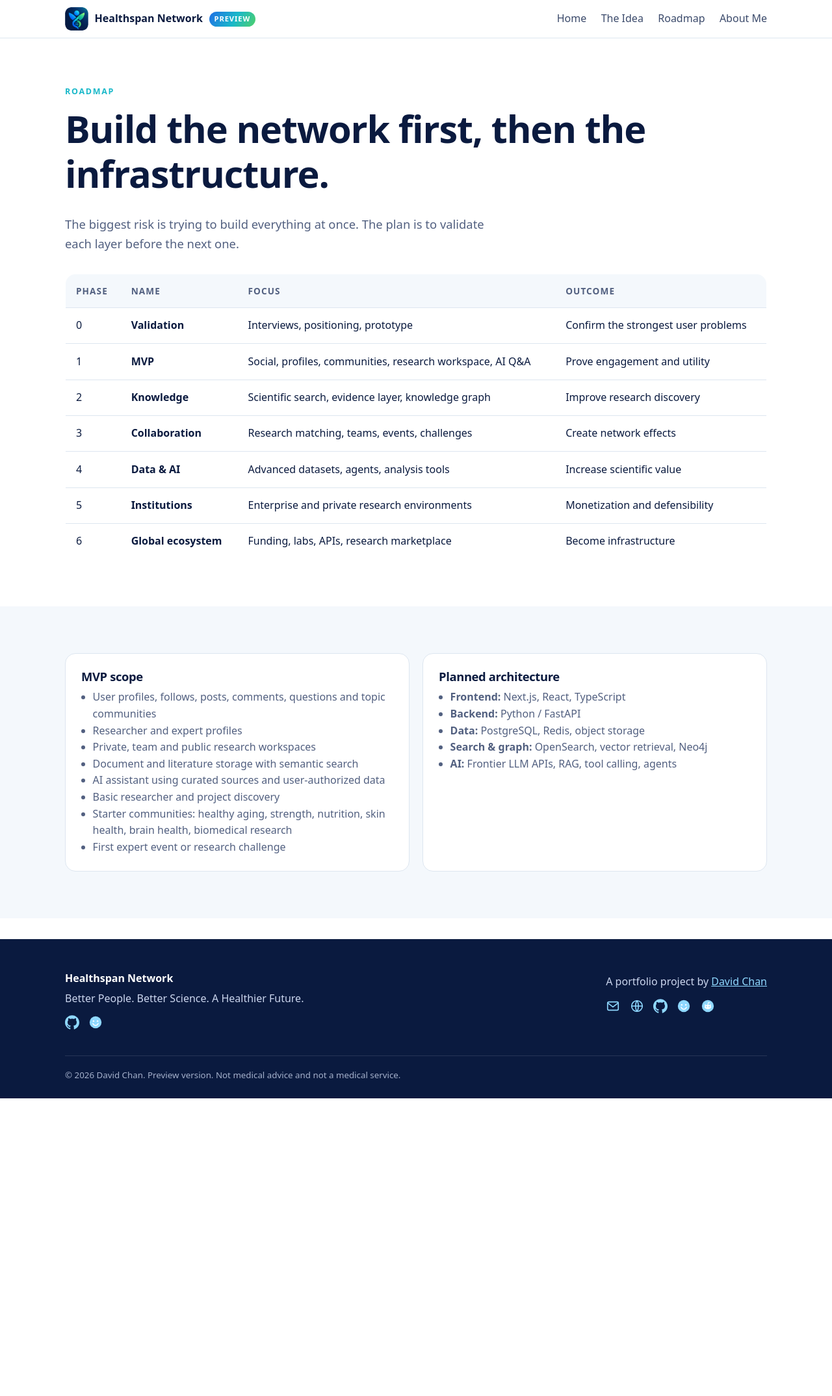
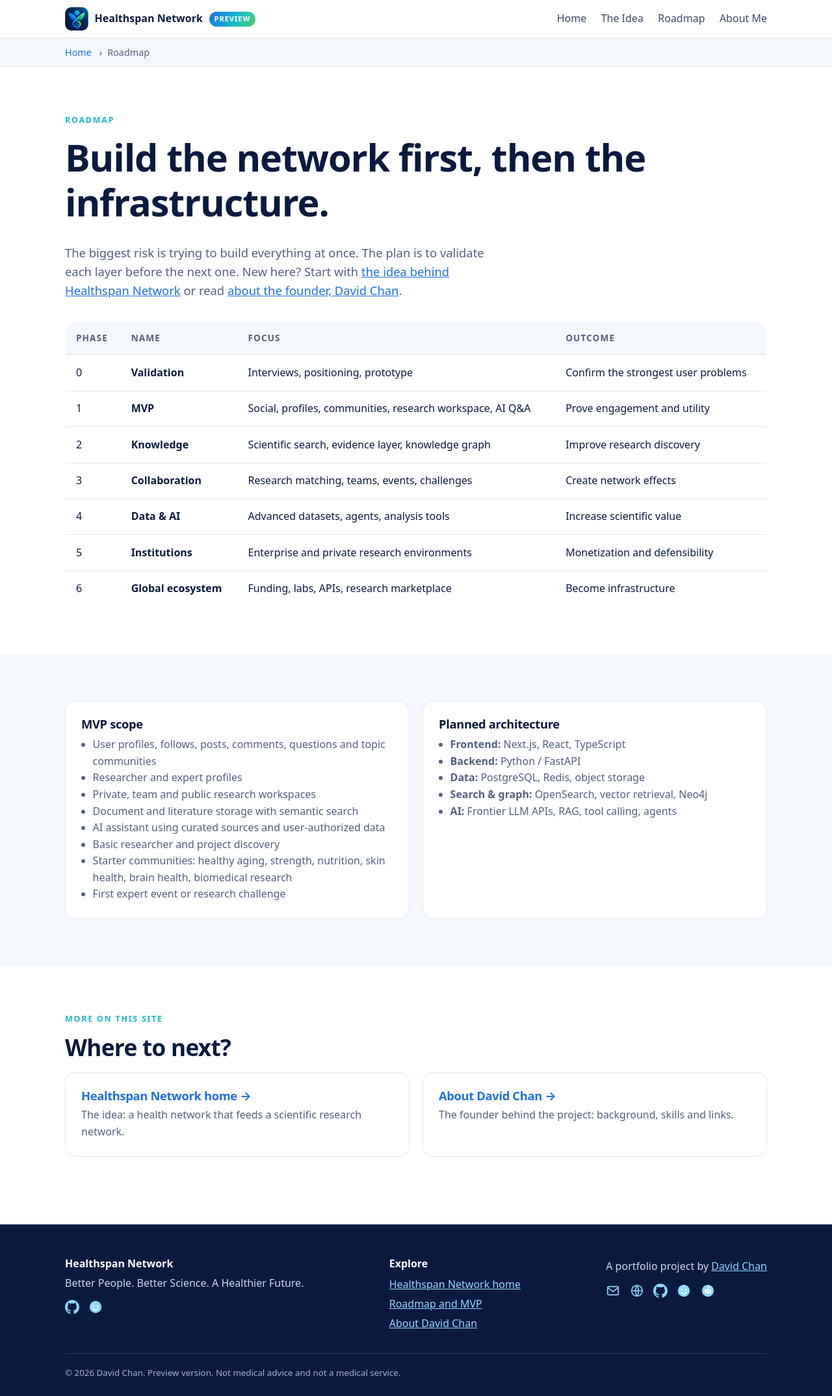
Before and after one commit to YSHgroup/intro, an Astro site: page /roadmap in a window 1280 px wide. Shown: the whole page at 65% size. Before the commit the page ends 1690 px from the top, so only its background shows below. Built offline with nearby package versions, Linux system fonts and the light colour scheme; Astro itself is replaced by a stand-in of ours.

Commit message:
seo: add contextual internal links, breadcrumbs and footer navigation
Previously the only internal links were in the header nav. Now:
- Descriptive in-content links between Home, Roadmap and About
  (hero CTA, idea section, pillars section, intro paragraphs).
- <Breadcrumbs> on About and Roadmap with BreadcrumbList JSON-LD.
- <RelatedLinks> 'keep exploring' cards at the bottom of every page.
- Footer 'Explore' nav listing all pages.
- Normalise internal URLs to trailing-slash form (/about/, /roadmap/)
  to match the canonical URLs and avoid redirect hops.

```diff
--- /dev/null
+++ b/src/components/Breadcrumbs.astro
@@ -0,0 +1,30 @@
+---
+import type { Crumb } from '../data/seo';
+
+interface Props {
+  /** Trail ending with the current page, e.g. [{ name: 'Home', href: '/' }, { name: 'Roadmap', href: '/roadmap/' }] */
+  items: Crumb[];
+}
+const { items } = Astro.props;
+---
+
+<nav class="crumbs" aria-label="Breadcrumb">
+  <div class="container">
+    <ol>
+      {items.map((c, i) => (
+        <li>
+          {i < items.length - 1 ? <a href={c.href}>{c.name}</a> : <span aria-current="page">{c.name}</span>}
+        </li>
+      ))}
+    </ol>
+  </div>
+</nav>
+
+<style>
+  .crumbs { background: var(--bg-soft); border-bottom: 1px solid var(--border); font-size: .9rem; }
+  ol { display: flex; flex-wrap: wrap; gap: .5rem; list-style: none; margin: 0; padding: .6rem 0; }
+  li:not(:last-child)::after { content: '›'; margin-left: .5rem; color: var(--muted); }
+  a { text-decoration: none; }
+  a:hover { text-decoration: underline; }
+  [aria-current] { color: var(--muted); }
+</style>
--- a/src/components/Footer.astro
+++ b/src/components/Footer.astro
@@ -1,5 +1,5 @@
 ---
-import { owner, site, personalLinks, projectLinks } from '../data/site';
+import { owner, site, personalLinks, projectLinks, pages } from '../data/site';
 import Icon from './Icon.astro';
 ---
 
@@ -16,8 +16,14 @@ import Icon from './Icon.astro';
         ))}
       </p>
     </div>
+    <nav aria-label="Footer">
+      <strong>Explore</strong>
+      <ul class="foot-nav">
+        {pages.map((p) => <li><a href={p.href}>{p.label}</a></li>)}
+      </ul>
+    </nav>
     <div>
-      <p>A portfolio project by <a href="/about">{owner.name}</a></p>
+      <p>A portfolio project by <a href="/about/">{owner.name}</a></p>
       <p class="proj">
         {personalLinks.map((l) => (
           <a href={l.href} target={l.key === 'email' ? undefined : '_blank'} rel="noopener noreferrer" aria-label={l.label} title={l.label}>
@@ -40,6 +46,7 @@ import Icon from './Icon.astro';
   .site-footer a { color: #8fd8ff; }
   .inner { display: flex; justify-content: space-between; gap: 2rem; flex-wrap: wrap; }
   .inner p { margin: .3rem 0 0; }
+  .foot-nav { list-style: none; margin: .4rem 0 0; padding: 0; display: grid; gap: .3rem; }
   .proj { display: flex; gap: .9rem; margin-top: .8rem !important; }
   .fine { margin-top: 2rem; padding-top: 1rem; border-top: 1px solid rgba(255,255,255,.15); opacity: .8; }
 </style>
--- /dev/null
+++ b/src/components/RelatedLinks.astro
@@ -0,0 +1,33 @@
+---
+import { pages } from '../data/site';
+
+interface Props {
+  /** Path of the current page, so it is not linked to itself. */
+  current: string;
+  heading?: string;
+}
+const { current, heading = 'Keep exploring' } = Astro.props;
+const items = pages.filter((p) => p.href !== current);
+---
+
+<section class="section related" aria-labelledby="related-heading">
+  <div class="container">
+    <p class="eyebrow">More on this site</p>
+    <h2 id="related-heading">{heading}</h2>
+    <div class="grid cols-2">
+      {items.map((p) => (
+        <a class="card tile" href={p.href}>
+          <h3>{p.label} →</h3>
+          <p>{p.blurb}</p>
+        </a>
+      ))}
+    </div>
+  </div>
+</section>
+
+<style>
+  .tile { display: block; text-decoration: none; color: var(--text); transition: border-color .15s, transform .15s; }
+  .tile:hover { border-color: var(--teal); transform: translateY(-1px); }
+  .tile h3 { color: var(--blue); }
+  .tile p { color: var(--muted); }
+</style>
--- /dev/null
+++ b/src/data/seo.ts
@@ -0,0 +1,16 @@
+// Small SEO helpers shared by pages.
+
+export type Crumb = { name: string; href: string };
+
+/** schema.org BreadcrumbList node for a page's JSON-LD. */
+export function breadcrumbLd(crumbs: Crumb[], origin: URL) {
+  return {
+    '@type': 'BreadcrumbList',
+    itemListElement: crumbs.map((c, i) => ({
+      '@type': 'ListItem',
+      position: i + 1,
+      name: c.name,
+      item: new URL(c.href, origin).href,
+    })),
+  };
+}
--- a/src/data/site.ts
+++ b/src/data/site.ts
@@ -62,6 +62,25 @@ export const projectLinks = links.filter((l) => l.scope === 'project');
 export const nav = [
   { label: 'Home', href: '/' },
   { label: 'The Idea', href: '/#idea' },
-  { label: 'Roadmap', href: '/roadmap' },
-  { label: 'About Me', href: '/about' },
+  { label: 'Roadmap', href: '/roadmap/' },
+  { label: 'About Me', href: '/about/' },
 ];
+
+// Used by <RelatedLinks /> and the footer. Anchor text is descriptive on purpose.
+export const pages = [
+  {
+    href: '/',
+    label: 'Healthspan Network home',
+    blurb: 'The idea: a health network that feeds a scientific research network.',
+  },
+  {
+    href: '/roadmap/',
+    label: 'Roadmap and MVP',
+    blurb: 'Phases, MVP scope and the planned architecture, step by step.',
+  },
+  {
+    href: '/about/',
+    label: 'About David Chan',
+    blurb: 'The founder behind the project: background, skills and links.',
+  },
+];
--- a/src/pages/roadmap.astro
+++ b/src/pages/roadmap.astro
@@ -1,19 +1,34 @@
 ---
 import BaseLayout from '../layouts/BaseLayout.astro';
+import Breadcrumbs from '../components/Breadcrumbs.astro';
+import RelatedLinks from '../components/RelatedLinks.astro';
 import { phases, mvp, stack } from '../data/content';
+import { site } from '../data/site';
+import { breadcrumbLd } from '../data/seo';
+
+const origin = Astro.site ?? new URL(site.url);
+const crumbs = [
+  { name: 'Home', href: '/' },
+  { name: 'Roadmap', href: '/roadmap/' },
+];
 ---
 
 <BaseLayout
   title="Roadmap & MVP"
   description="Phased roadmap, MVP scope and planned architecture for Healthspan Network, an AI-powered healthspan and longevity research platform."
+  jsonLd={[breadcrumbLd(crumbs, origin)]}
 >
+  <Breadcrumbs items={crumbs} />
+
   <section class="section">
     <div class="container">
       <p class="eyebrow">Roadmap</p>
       <h1>Build the network first, then the infrastructure.</h1>
       <p class="lead">
         The biggest risk is trying to build everything at once. The plan is to validate each layer
-        before the next one.
+        before the next one. New here? Start with
+        <a href="/#idea">the idea behind Healthspan Network</a> or read
+        <a href="/about/">about the founder, David Chan</a>.
       </p>
       <div class="table-wrap" style="margin-top:2rem">
         <table>
@@ -47,4 +62,6 @@ import { phases, mvp, stack } from '../data/content';
       </article>
     </div>
   </section>
+
+  <RelatedLinks current="/roadmap/" heading="Where to next?" />
 </BaseLayout>
```
Also changed, not shown: src/pages/about.astro (+23 -4 lines), src/pages/index.astro (+13 -3 lines).
